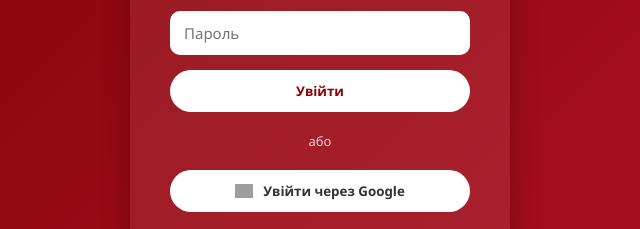
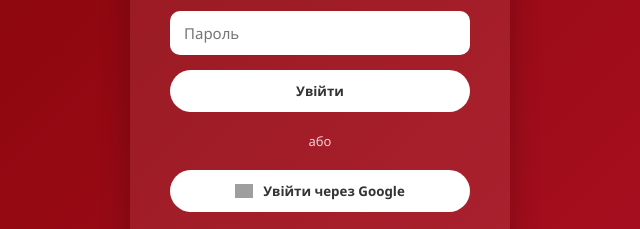
Before and after one commit to motyra/motyra.github.io, a plain HTML site: page index.html in a window 1280 px wide. Shown: the part 459-688 px from the top of the page, 320-960 px from the left. Drawn offline with nearby package versions, Linux system fonts and the light colour scheme; grey boxes are pictures that could not be loaded.

Commit message:
opat new chenges

```diff
--- a/index.html
+++ b/index.html
@@ -19,10 +19,7 @@
         <form class="login-form">
             <input type="email" placeholder="Електронна пошта" required>
             <input type="password" placeholder="Пароль" required>
-
-            <a href="./main.html">
-                <button type="submit">Увійти</button>
-            </a>
+                <button type="submit"><a href="./main.html">Увійти</a></button>
         </form>
 
         <div class="divider">або</div>
--- a/userpage.css
+++ b/userpage.css
@@ -112,3 +112,8 @@ body {
     font-weight: bold;
     text-decoration: underline;
 }
+
+a {
+    color: #333;
+    text-decoration: none;
+}
```
